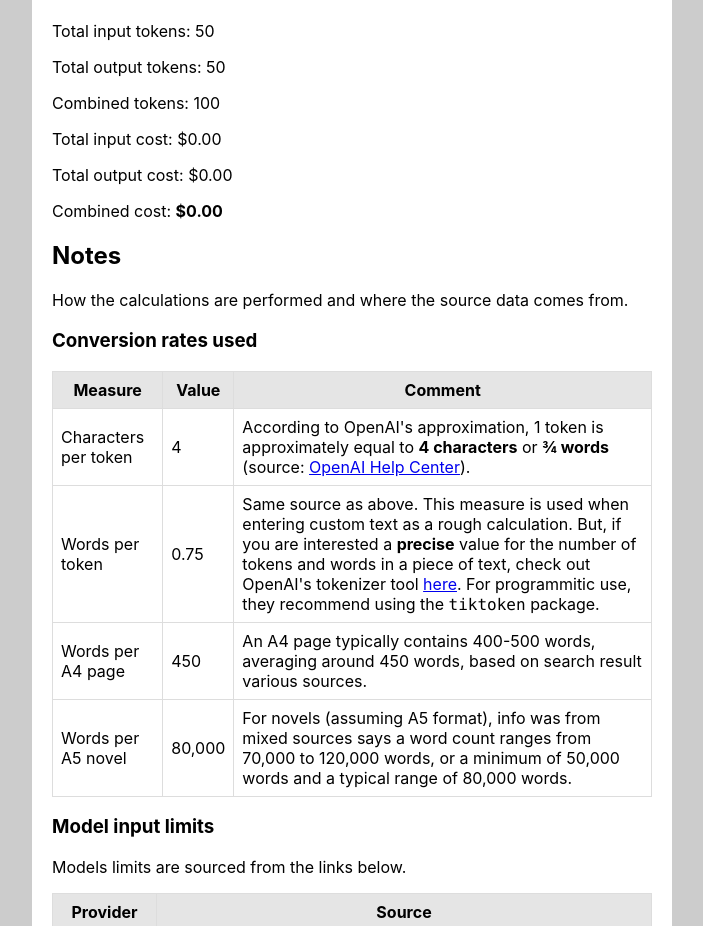
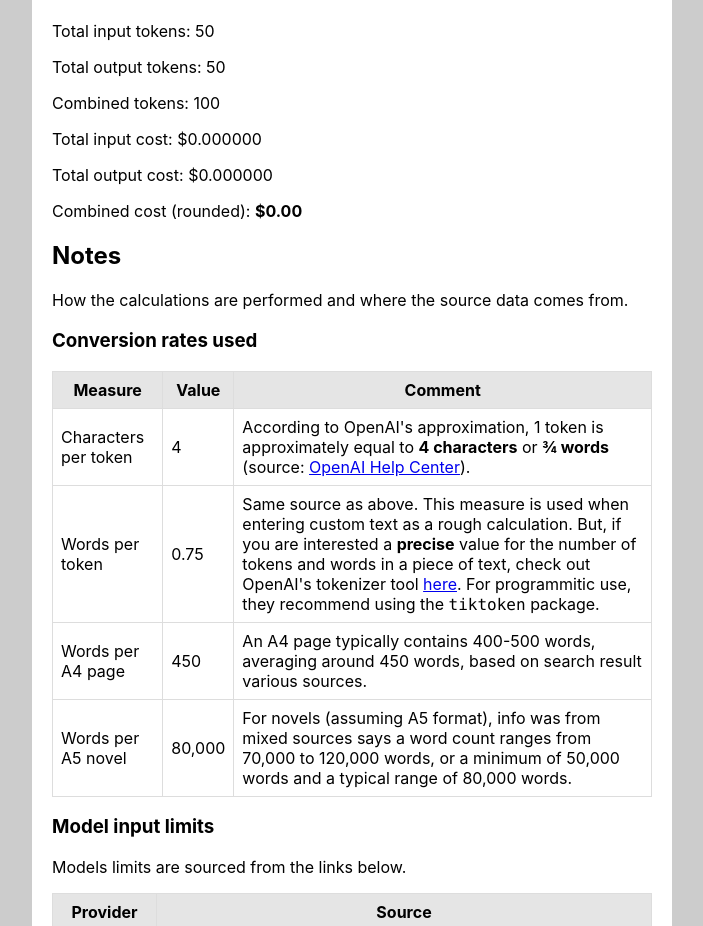
Before and after one commit to MichaelCurrin/token-translator, a React (Create React App) app: page / in a window 1280 px wide. Shown: the part 3201-4127 px from the top of the page, without its empty margins (288-991 px from the left). Built offline with nearby package versions, Linux system fonts and the light colour scheme.

Commit message:
feat: add cost summary in new file

```diff
--- /dev/null
+++ b/src/components/PricingCalculator/CostSummary.jsx
@@ -0,0 +1,34 @@
+export function CostSummary(props) {
+  return (
+    <>
+      <p>Total input tokens: {props.totalInputTokens.toLocaleString()}</p>
+      <p>Total output tokens: {props.totalOutputTokens.toLocaleString()}</p>
+      <p>Combined tokens: {props.totalTokens.toLocaleString()}</p>
+
+      <p>
+        Total input cost: $
+        {props.totalInputCost.toLocaleString(undefined, {
+          minimumFractionDigits: 6,
+          maximumFractionDigits: 6,
+        })}
+      </p>
+      <p>
+        Total output cost: $
+        {props.totalOutputCost.toLocaleString(undefined, {
+          minimumFractionDigits: 6,
+          maximumFractionDigits: 6,
+        })}
+      </p>
+      <p>
+        Combined cost (rounded):{' '}
+        <b>
+          $
+          {props.totalCost.toLocaleString(undefined, {
+            minimumFractionDigits: 2,
+            maximumFractionDigits: 2,
+          })}
+        </b>
+      </p>
+    </>
+  );
+}
--- a/src/components/PricingCalculator/index.jsx
+++ b/src/components/PricingCalculator/index.jsx
@@ -1,6 +1,7 @@
 import { useEffect, useState } from 'react';
 import { PRICE_PER_MILLION_TOKENS } from '../../constants';
 import { parsePriceString, sortModels } from '../Pricing';
+import { CostSummary } from './CostSummary';
 
 const ONE_MILLION_TOKENS = 1000000;
 
@@ -197,34 +198,14 @@ function PricingCalculator() {
 
       <div>
         <h3>Estimated results</h3>
-        <p>Total input tokens: {totalInputTokens.toLocaleString()}</p>
-        <p>Total output tokens: {totalOutputTokens.toLocaleString()}</p>
-        <p>Combined tokens: {totalTokens.toLocaleString()}</p>
-
-        <p>
-          Total input cost: $
-          {totalInputCost.toLocaleString(undefined, {
-            minimumFractionDigits: 2,
-            maximumFractionDigits: 6,
-          })}
-        </p>
-        <p>
-          Total output cost: $
-          {totalOutputCost.toLocaleString(undefined, {
-            minimumFractionDigits: 2,
-            maximumFractionDigits: 6,
-          })}
-        </p>
-        <p>
-          Combined cost:{' '}
-          <b>
-            $
-            {totalCost.toLocaleString(undefined, {
-              minimumFractionDigits: 2,
-              maximumFractionDigits: 2,
-            })}
-          </b>
-        </p>
+        <CostSummary
+          totalInputTokens={totalInputTokens}
+          totalOutputTokens={totalOutputTokens}
+          totalTokens={totalTokens}
+          totalInputCost={totalInputCost}
+          totalOutputCost={totalOutputCost}
+          totalCost={totalCost}
+        />
       </div>
     </div>
   );
```
